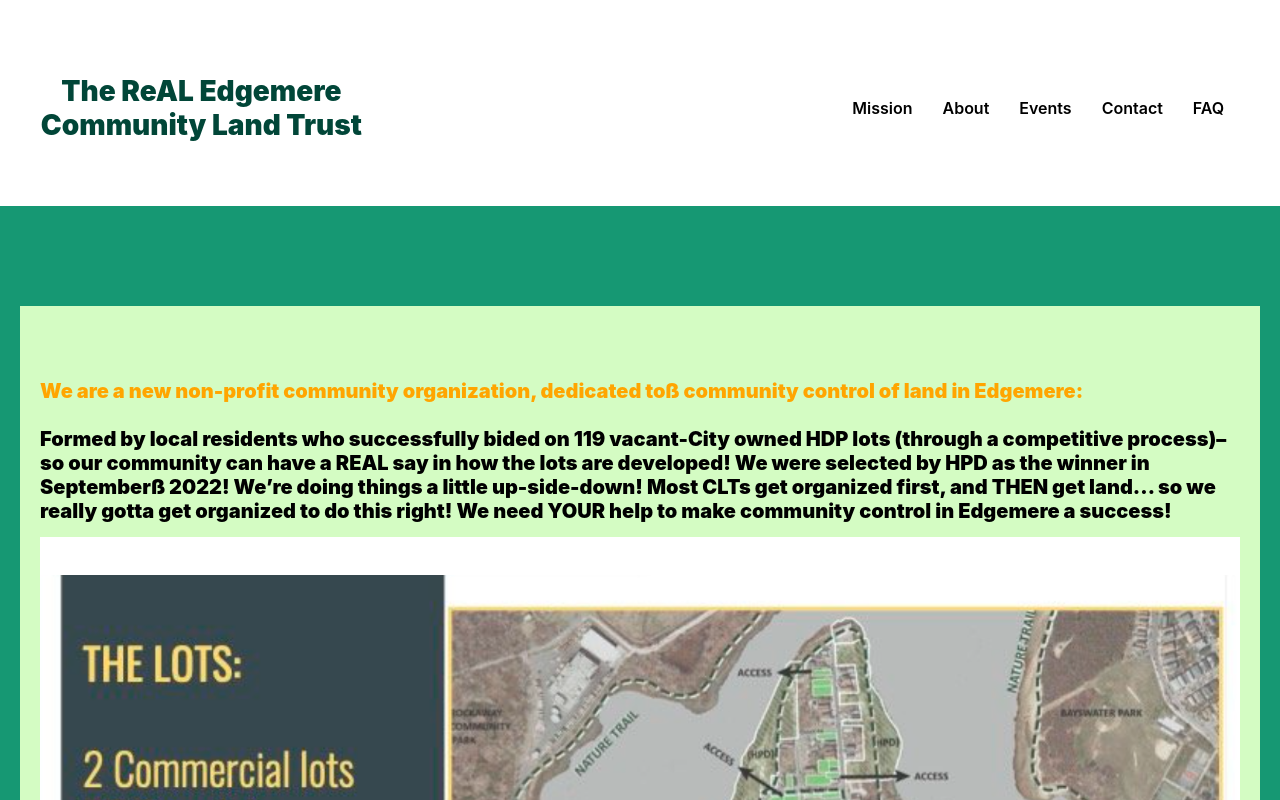
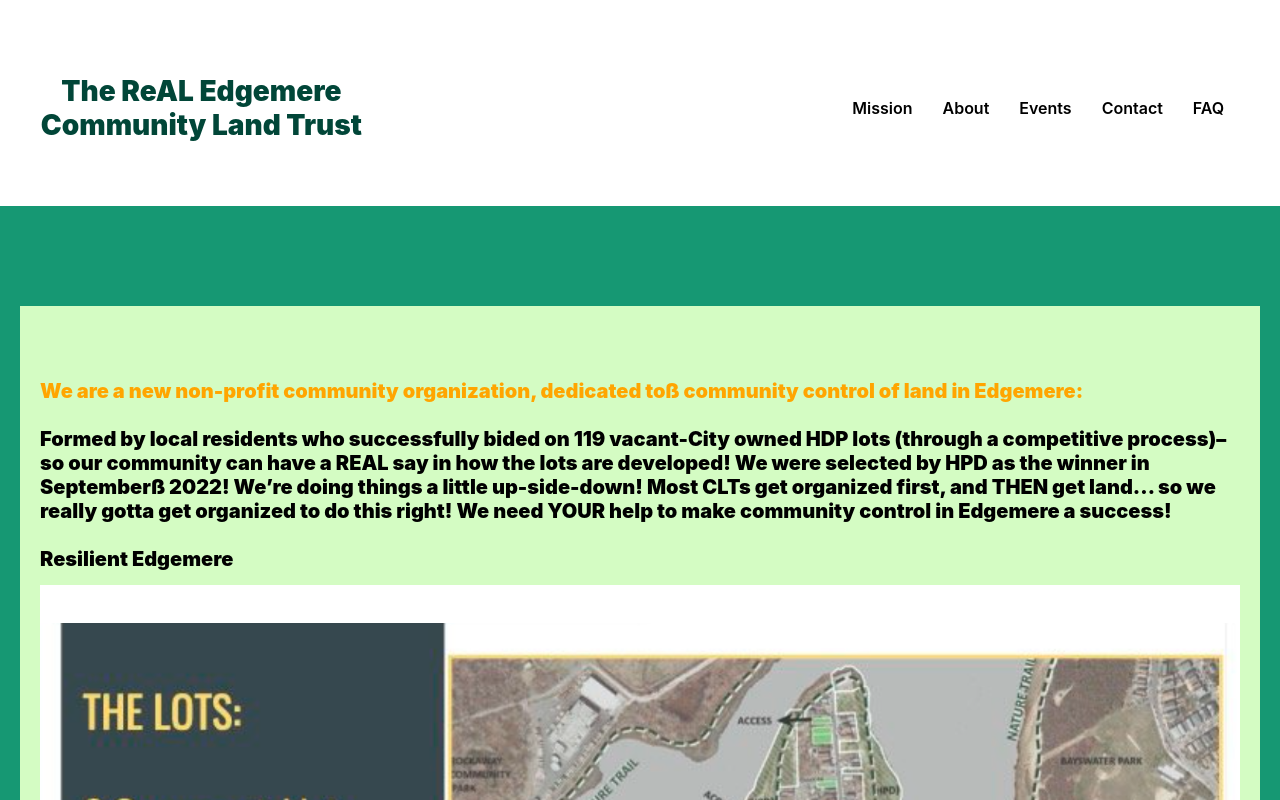
Before and after one commit to TaylorWill94/CLTmobile, a React (Create React App) app: page /about in a window 1280 px wide. Shown: the top 800 px of the page. Built offline with nearby package versions, Linux system fonts and the light colour scheme.

Commit message:
Adds links to about page

```diff
--- a/src/components/About/About.js
+++ b/src/components/About/About.js
@@ -19,6 +19,16 @@
           up-side-down! Most CLTs get organized first, and THEN get land… so we
           really gotta get organized to do this right! We need YOUR help to make
           community control in Edgemere a success!
+          <br />
+          <br />
+          <a
+            style={{ color: "black" }}
+            href="https://www.nyc.gov/site/hpd/services-and-information/edgemere.page"
+            target="_blank"
+            rel="noopener noreferrer"
+          >
+            Resilient Edgemere
+          </a>
         </h1>
         <img className="plans-img" src={plans} alt="shows community plans" />
       </div>
```
